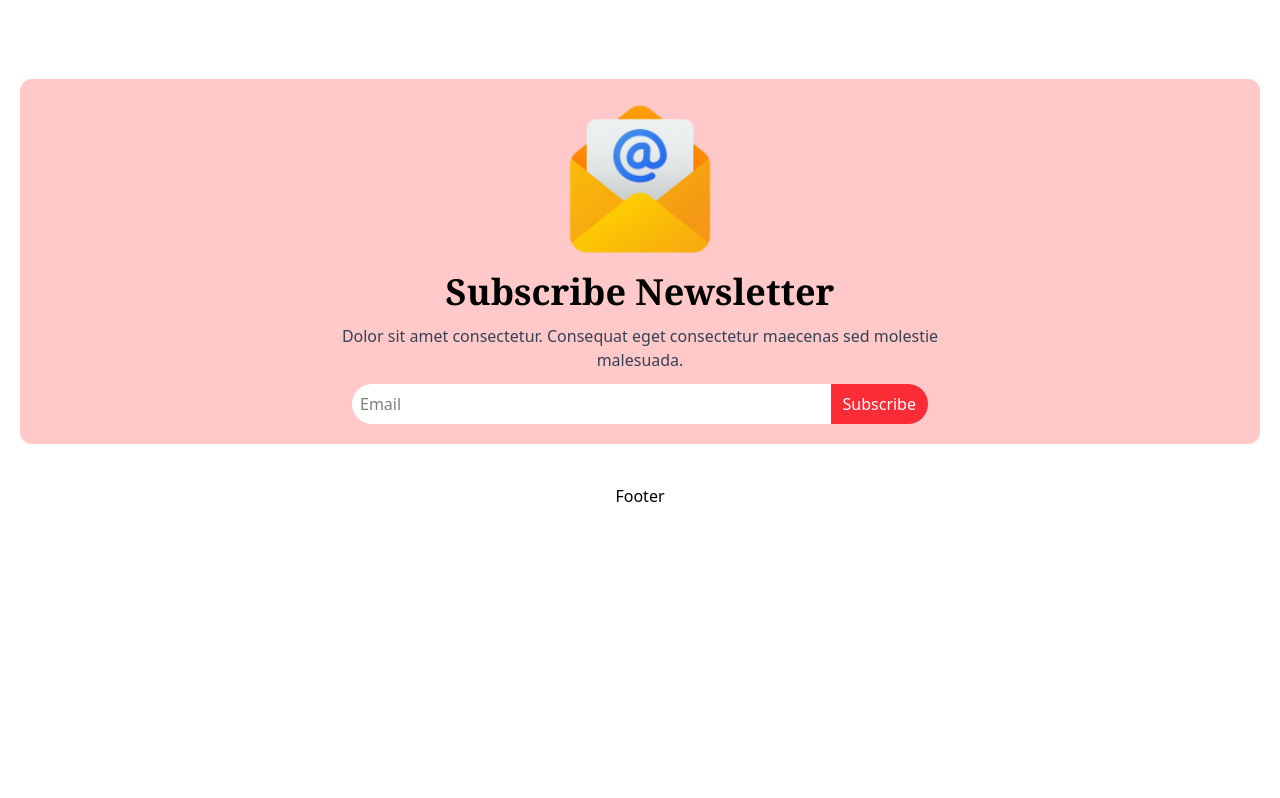
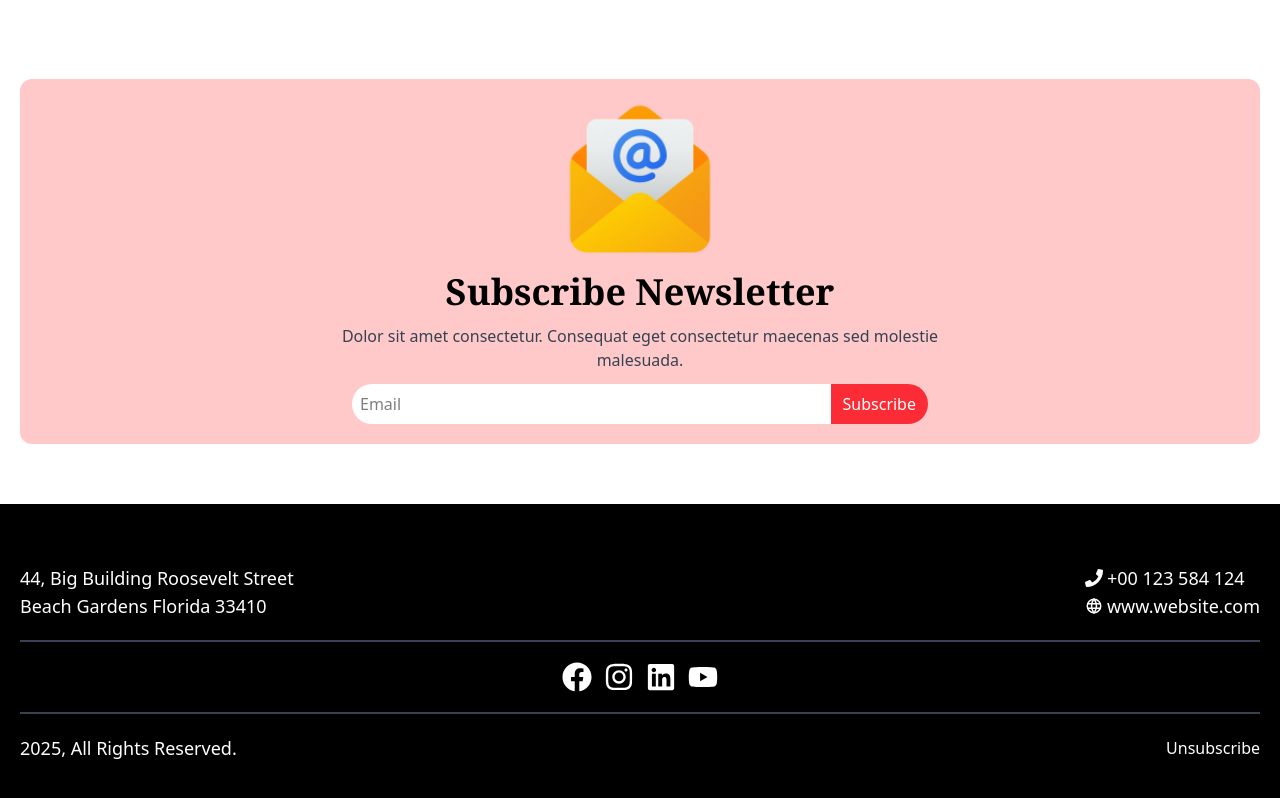
Before and after one commit to mrirakib04/landing-page-9, a React (Vite) app: page / in a window 1280 px wide. Shown: the part 4381-5179 px from the top of the page. Before the commit the page ends 4889 px from the top, so only its background shows below. Built offline with nearby package versions, Linux system fonts and the light colour scheme.

Commit message:
footer added

```diff
--- a/src/components/Footer.jsx
+++ b/src/components/Footer.jsx
@@ -1,5 +1,65 @@
+import {
+  FaFacebook,
+  FaInstagram,
+  FaLinkedin,
+  FaPhone,
+  FaYoutube,
+} from "react-icons/fa";
+import { TbWorld } from "react-icons/tb";
+
 const Footer = () => {
-  return <div>Footer</div>;
+  return (
+    <div className="w-full py-10 px-5 bg-black text-white mt-5">
+      <div className="flex items-center justify-between flex-wrap gap-3 py-5">
+        <p className="text-lg">
+          44, Big Building Roosevelt Street <br />
+          Beach Gardens Florida 33410
+        </p>
+        <p>
+          <span className="flex items-center gap-1 text-lg">
+            <FaPhone></FaPhone> +00 123 584 124
+          </span>
+          <span className="flex items-center gap-1 text-lg">
+            <TbWorld></TbWorld> www.website.com
+          </span>
+        </p>
+      </div>
+      <div className="flex items-center justify-center gap-3 text-3xl py-5 border-t-2 border-b-2 border-gray-700">
+        <a
+          href=""
+          className="hover:text-blue-500 duration-300 text-white"
+          target="_blank"
+        >
+          <FaFacebook></FaFacebook>
+        </a>
+        <a
+          href=""
+          className="hover:text-pink-500 duration-300 text-white"
+          target="_blank"
+        >
+          <FaInstagram></FaInstagram>
+        </a>
+        <a
+          href=""
+          className="hover:text-sky-500 duration-300 text-white"
+          target="_blank"
+        >
+          <FaLinkedin></FaLinkedin>
+        </a>
+        <a
+          href=""
+          className="hover:text-red-500 duration-300 text-white"
+          target="_blank"
+        >
+          <FaYoutube></FaYoutube>
+        </a>
+      </div>
+      <div className="flex items-center justify-between flex-wrap gap-3 py-5">
+        <p className="text-lg">2025, All Rights Reserved.</p>
+        <p>Unsubscribe</p>
+      </div>
+    </div>
+  );
 };
 
 export default Footer;
```
